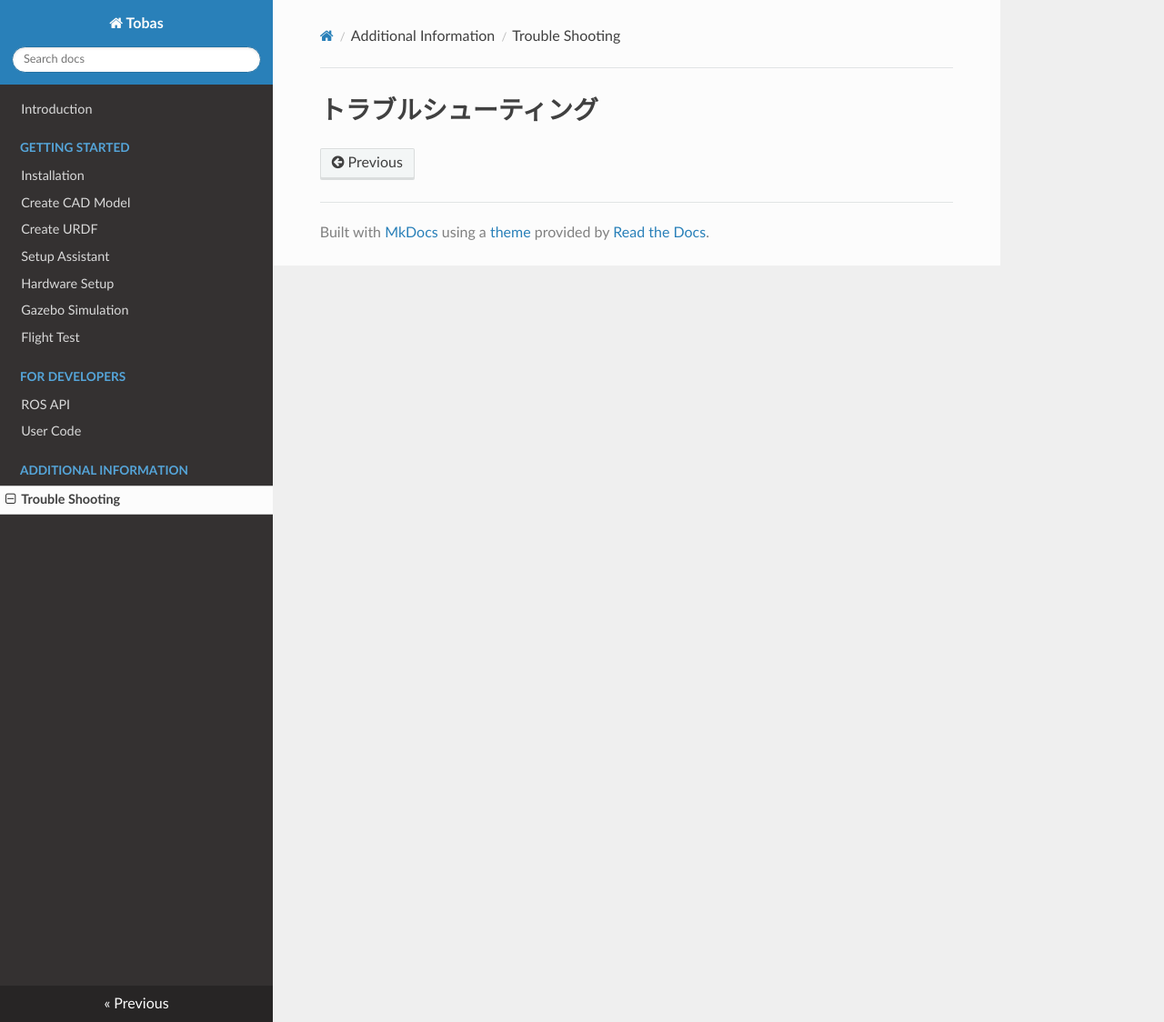
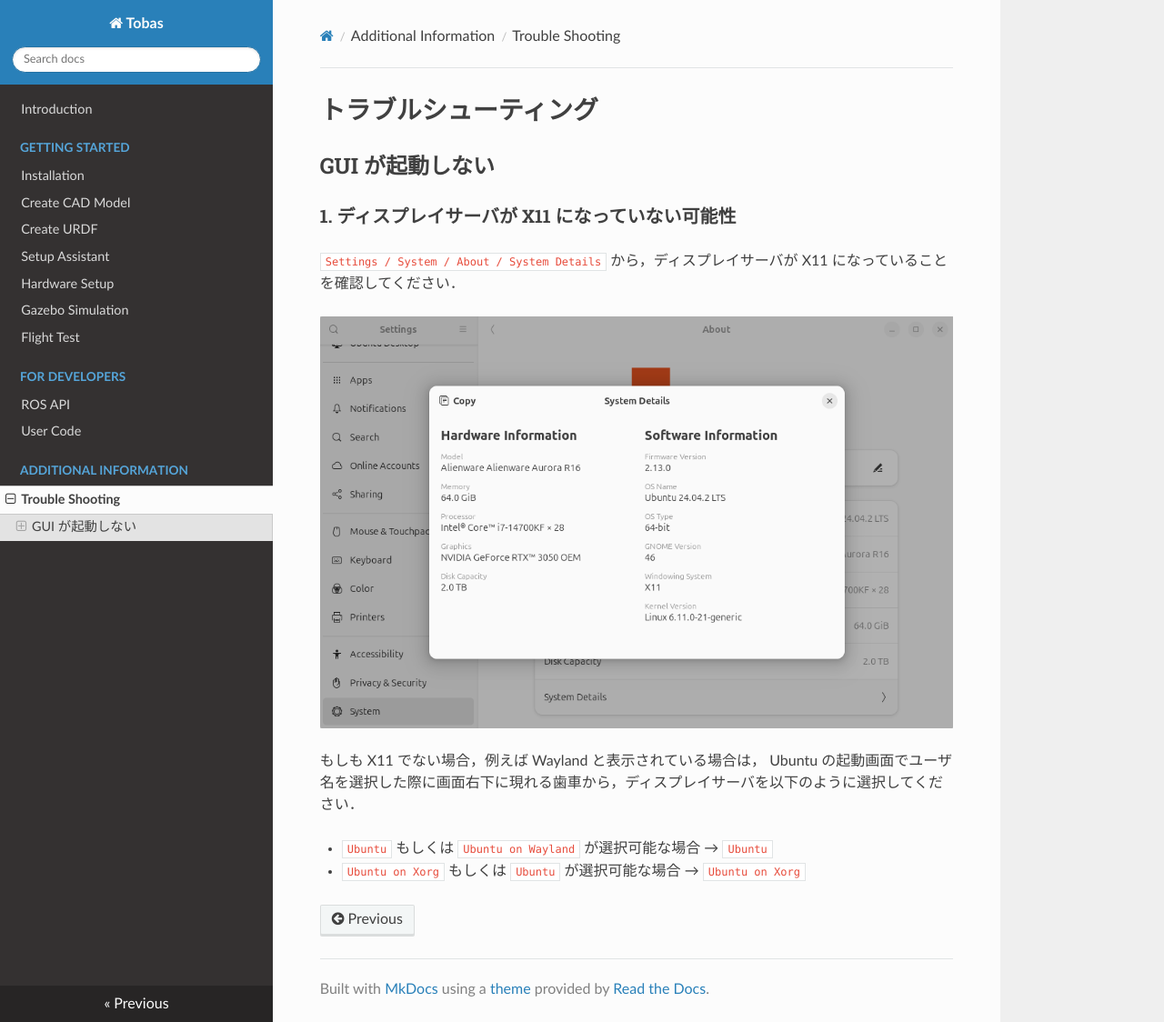
Before and after one commit to TobasFlightControl/tobas_wiki_ja, an MkDocs documentation site: the page built from docs/trouble_shooting.md, in a window 1280 px wide and 1124 px high. Shown: the whole window at 91% size. Built offline with MkDocs 1.6.1, drawn with Linux system fonts in a browser that asks for light colours; nearby versions of some CDN libraries.

Commit message:
edit: trouble_shooting

```diff
--- a/docs/trouble_shooting.md
+++ b/docs/trouble_shooting.md
@@ -1,3 +1,16 @@
 # トラブルシューティング
 
-<!-- TODO -->
+## GUI が起動しない
+
+### 1. ディスプレイサーバが X11 になっていない可能性
+
+`Settings / System / About / System Details`
+から，ディスプレイサーバが X11 になっていることを確認してください．
+
+![trouble_shooting/system_details](resources/trouble_shooting/system_details.png)
+
+もしも X11 でない場合，例えば Wayland と表示されている場合は，
+Ubuntu の起動画面でユーザ名を選択した際に画面右下に現れる歯車から，ディスプレイサーバを以下のように選択してください．
+
+- `Ubuntu` もしくは `Ubuntu on Wayland` が選択可能な場合 → `Ubuntu`
+- `Ubuntu on Xorg` もしくは `Ubuntu` が選択可能な場合 → `Ubuntu on Xorg`
```
Also changed, not shown: docs/resources/trouble_shooting/system_details.png (added).
